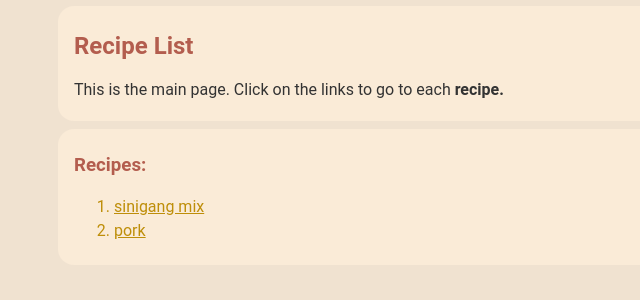
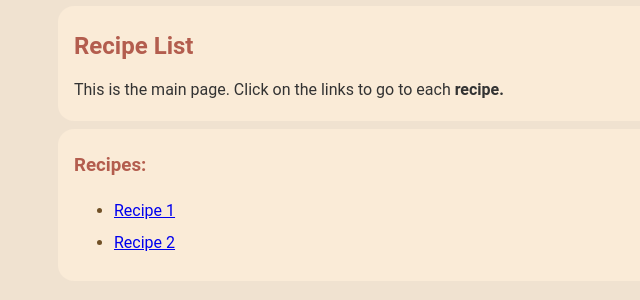
Before and after one commit to floodlight-0000/recipebook-sales-gonzalo, a Django app: page / in a window 1280 px wide. Shown: the part 140-440 px from the top of the page, without its empty margins (0-640 px from the left). Run offline with Django 5.2, Linux system fonts and the light colour scheme.

Commit message:
fix style.css

```diff
--- a/ledger/static/style.css
+++ b/ledger/static/style.css
@@ -28,17 +28,7 @@ h2, h3 {
     color: rgb(112, 80, 38);
 }
 
-
-ol, a {
-    font-weight: medium;
-    color: rgb(190, 142, 9);
+ul li {
+    color: rgb(112, 80, 38);
+    line-height: 2;
 }
-
-ol {
-    line-height: 1.5;
-}
-ul.ingredients {
-    font-weight: bold;
-    color: rgb(112, 80, 38);
-    line-height: 0.5;
-}
--- a/ledger/templates/listTemplate.html
+++ b/ledger/templates/listTemplate.html
@@ -12,10 +12,10 @@
 </div>
 <div>
     <h3><em>Recipes:</em></h3>
-    <ol>
-        <li><a href="/recipe/1">sinigang mix</a></li>
-        <li><a href="/recipe/2">pork</a></li>
-    </ol>
+    <ul>
+        <li><a href="/recipe/1/"> {{ recipes.0.name }} </a></li>
+        <li><a href="/recipe/2/"> {{ recipes.1.name }} </a></li>
+    </ul>
 </div>
 </body>
 </html>
--- a/ledger/templates/recipeTemplate.html
+++ b/ledger/templates/recipeTemplate.html
@@ -13,9 +13,9 @@
 <div>
     <h3><em>Ingredients</em> </h3>
     <p>The following ingredients are for <em> {{ last.quantity }} </em> of {{ last.name }}:</p>
-    <ul class="ingredients">
+    <ul>
         {% for i in ingredients|slice:"0:-1"%}
-        <li> <p>{{ i.name }} - {{ i.quantity}} </p> </li>
+        <li> {{ i.name }} - {{ i.quantity}}  </li>
         {% endfor %}
     </ul>
 {% endwith %}
--- a/ledger/urls.py
+++ b/ledger/urls.py
@@ -1,8 +1,8 @@
 from django.urls import path
-from .views import listView, recipe1, recipe2
+from . import views
 
 urlpatterns = [
-    path('', listView, name="listView"),
-    path('recipe/1', recipe1, name="recipe1"),
-    path('recipe/2', recipe2, name="recipe2"),
+    path('', views.listView, name="listView"),
+    path('recipe/1/', views.recipe1, name="recipe1"),
+    path('recipe/2/', views.recipe2, name="recipe2"),
 ]
--- a/ledger/views.py
+++ b/ledger/views.py
@@ -66,7 +66,7 @@ ctx = {
 }
 
 def listView(request):
-    return render(request, 'listTemplate.html')
+    return render(request, 'listTemplate.html',ctx)
 
 def recipe1(request, num=1):
     return render(request, 'recipeTemplate.html',ctx["recipes"][0])
```
Also changed, not shown: templates/bookTemplate.html (deleted, +0 -19 lines).
